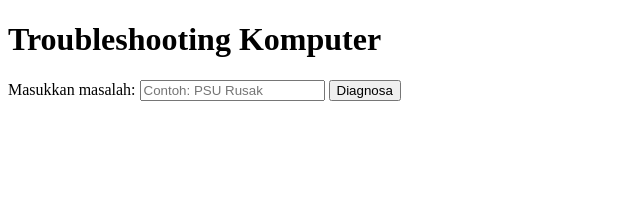
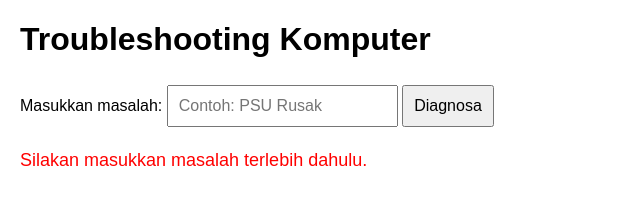
Before and after one commit to ariahendrawan713/backward, a plain HTML site: page index.html in a window 1280 px wide. Both pictures are taken after a click on the button "Diagnosa". Shown: the whole page, without its empty margins (0-640 px from the left). Drawn offline with Linux system fonts and the light colour scheme; no server answers.

Commit message:
Update index.html

```diff
--- a/index.html
+++ b/index.html
@@ -2,19 +2,56 @@
 <html>
 <head>
     <title>Troubleshooting Komputer</title>
+    <style>
+        body {
+            font-family: Arial, sans-serif;
+            margin: 20px;
+        }
+        input, button {
+            margin: 5px 0;
+            padding: 10px;
+            font-size: 16px;
+        }
+        p {
+            font-size: 18px;
+            color: blue;
+        }
+        .error {
+            color: red;
+        }
+    </style>
     <script>
         async function checkGoal() {
-            const goal = document.getElementById("goal").value;
-            const response = await fetch("/diagnosis", {
+            const goal = document.getElementById("goal").value.trim();
+
+            if (!goal) {
+                document.getElementById("result").innerText = "Silakan masukkan masalah terlebih dahulu.";
+                document.getElementById("result").className = "error";
+                return;
+            }
+
+            try {
+                const response = await fetch("https://backward.netlify.app//diagnosis", {
                     method: "POST",
                     headers: {
                         "Content-Type": "application/json"
                     },
                     body: JSON.stringify({ goal: goal })
                 });
+
+                if (!response.ok) {
+                    throw new Error(`HTTP error! status: ${response.status}`);
+                }
+
                 const result = await response.json();
                 document.getElementById("result").innerText =
                     result.result ? `Masalah "${goal}" terdiagnosis.` : `Masalah "${goal}" tidak terdiagnosis.`;
+                document.getElementById("result").className = ""; // Reset style
+            } catch (error) {
+                document.getElementById("result").innerText =
+                    `Terjadi kesalahan: ${error.message}`;
+                document.getElementById("result").className = "error";
+            }
         }
     </script>
 </head>
```
Lines whose indentation alone changed are shown as unchanged.
